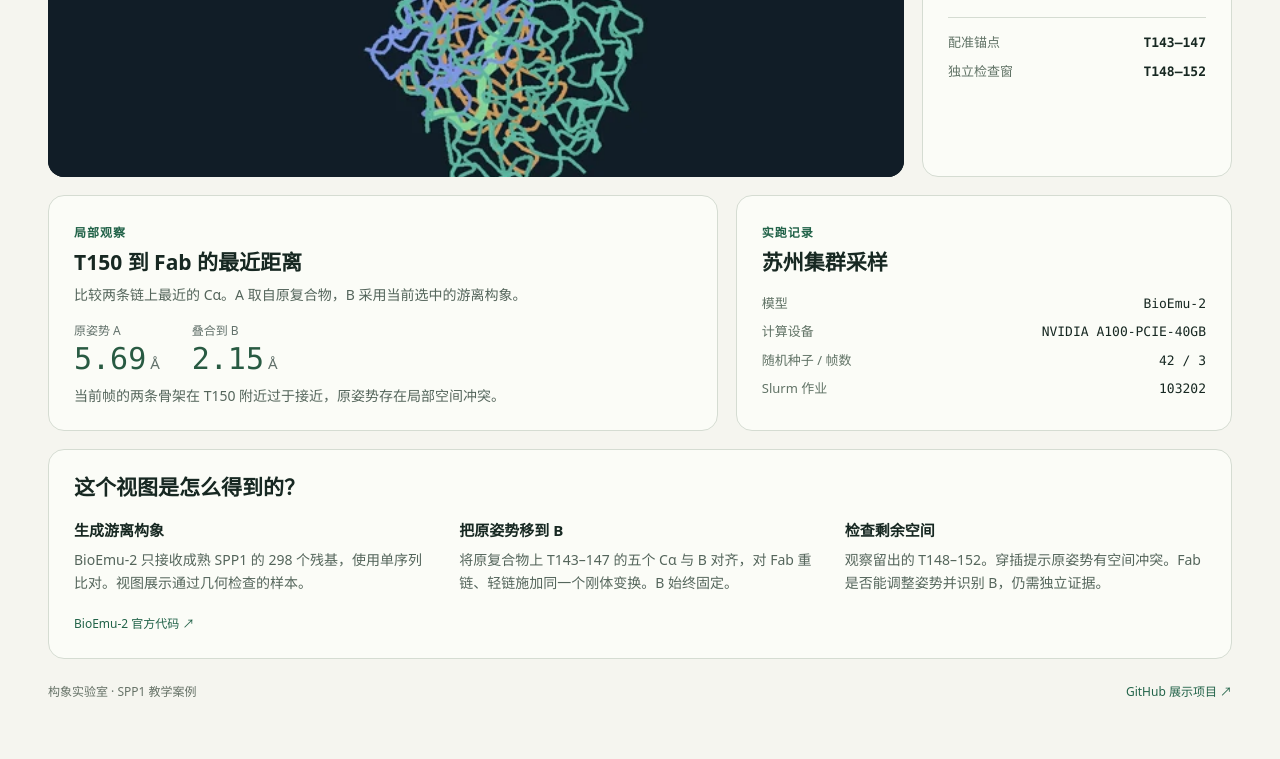
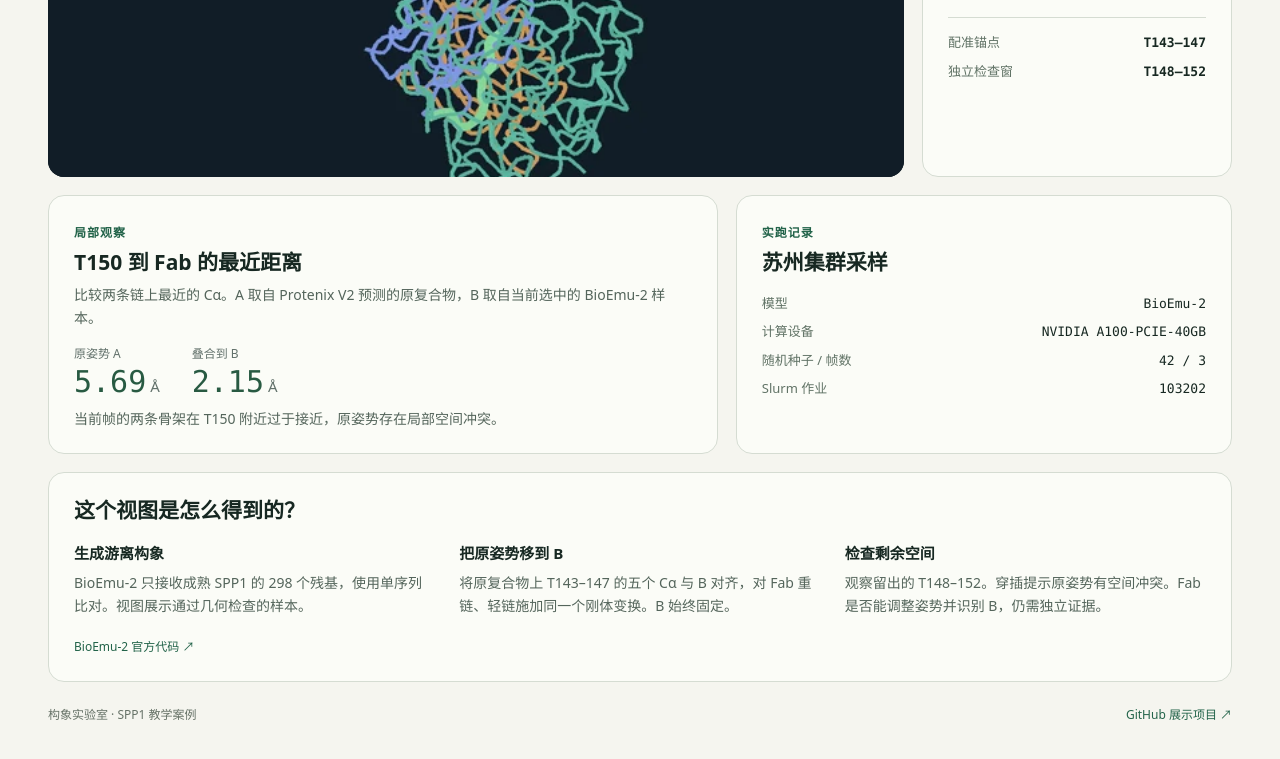
Before and after one commit to S-WCCC/spp1-conformation-lab, a plain HTML site: page index.html in a window 1280 px wide. Shown: the part 640-1399 px from the top of the page. Drawn offline with Linux system fonts and the light colour scheme; no server answers.

Commit message:
Publish the SPP1 conformation classroom

```diff
--- a/index.html
+++ b/index.html
@@ -12,7 +12,7 @@
   <div id="downloads" hidden><a id="getB">下载构象 B</a><a id="getFab">下载叠合 PDB</a></div>
   <div class="observe-note"><span>配准锚点</span><strong>T143–147</strong><span>独立检查窗</span><strong>T148–152</strong></div></aside>
 </section>
-<section class="lower"><article class="measure"><span class="subtle">局部观察</span><h2>T150 到 Fab 的最近距离</h2><p>比较两条链上最近的 Cα。A 取自原复合物，B 采用当前选中的游离构象。</p><div class="readings"><div><span>原姿势 A</span><strong id="distA">—</strong> Å</div><div><span>叠合到 B</span><strong id="distB">—</strong> Å</div></div><p class="interpret" id="interpret" aria-live="polite"></p></article>
+<section class="lower"><article class="measure"><span class="subtle">局部观察</span><h2>T150 到 Fab 的最近距离</h2><p>比较两条链上最近的 Cα。A 取自 Protenix V2 预测的原复合物，B 取自当前选中的 BioEmu-2 样本。</p><div class="readings"><div><span>原姿势 A</span><strong id="distA">—</strong> Å</div><div><span>叠合到 B</span><strong id="distB">—</strong> Å</div></div><p class="interpret" id="interpret" aria-live="polite"></p></article>
 <article id="record" class="record"><span class="subtle">实跑记录</span><h2>苏州集群采样</h2><dl><dt>模型</dt><dd>BioEmu-2</dd><dt>计算设备</dt><dd id="device">—</dd><dt>随机种子 / 帧数</dt><dd id="runInfo">—</dd><dt>Slurm 作业</dt><dd id="job">—</dd></dl></article></section>
 <section id="teacher" class="teacher" hidden><h2>在苏州重新采样</h2><p>使用同一条成熟 SPP1 序列，每次采样 3 帧。计算完成后可切换到新结果。</p><form id="runform"><label>随机种子 <input type="number" id="seed" value="43" min="0" max="2147483647" required></label><button class="primary" type="submit">提交 GPU 作业</button></form><p id="submitNote" role="status"></p><div id="runs"></div></section>
 <section id="method" class="method"><h2>这个视图是怎么得到的？</h2><div class="steps"><article><h3>生成游离构象</h3><p>BioEmu-2 只接收成熟 SPP1 的 298 个残基，使用单序列比对。视图展示通过几何检查的样本。</p></article><article><h3>把原姿势移到 B</h3><p>将原复合物上 T143–147 的五个 Cα 与 B 对齐，对 Fab 重链、轻链施加同一个刚体变换。B 始终固定。</p></article><article><h3>检查剩余空间</h3><p>观察留出的 T148–152。穿插提示原姿势有空间冲突。Fab 是否能调整姿势并识别 B，仍需独立证据。</p></article></div><a href="https://github.com/microsoft/bioemu2">BioEmu-2 官方代码 ↗</a></section>
```
